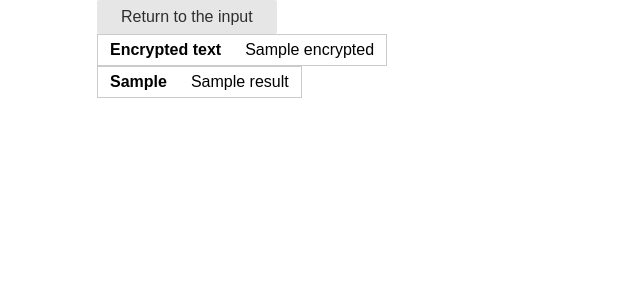
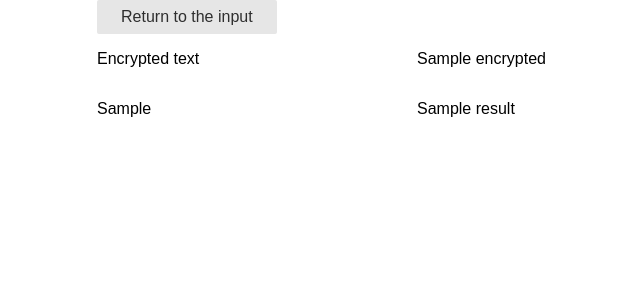
Before and after one commit to m-messiah/decrypter, a Django app: template decrypter/templates/answer.html in a window 1280 px wide. Shown: the top 300 px of the page, without its empty margins (223-863 px from the left). Run offline with Django 3.2, Linux system fonts and the light colour scheme; the template is opened without the code that fills it: most values are stand-ins (such as "Sample title", 1, 10 or a date in 2020); some libraries are stand-ins or nearby versions.

Commit message:
grid instead of table

```diff
--- a/decrypter/cryptoanalyzis.py
+++ b/decrypter/cryptoanalyzis.py
@@ -313,6 +313,7 @@ def anagram(encrypted):
             pass
     return "", ""
 
+
 def from_t9(encrypted):
     """
     Get text from T9
--- a/decrypter/templates/answer.html
+++ b/decrypter/templates/answer.html
@@ -2,14 +2,14 @@
 
 {% block title %}Decrypted{% endblock %}
 {% block content %}
-<table class="pure-table pure-table-horizontal"><tr><th>Encrypted text</th><td>{{ encrypted }}</td></tr></table>
-<table class="pure-table pure-table-horizontal">
+<div class="pure-g-r">
+    <div class="pure-u-1-2"><p>Encrypted text</p></div>
+    <div class="pure-u-1-2"><p>{{ encrypted }}</p></div>
+</div>
+<div class="pure-g">
     {% for typeCrypto,result in decrypted %}
-    <tbody>
-        <tr>
-            <th>{{ typeCrypto|safe }}</th><td>{{ result|safe }}</td>
-        </tr>
-    </tbody>
+    <div class="pure-u-1-2"><p>{{ typeCrypto|safe }}</p></div>
+    <div class="pure-u-1-2"><p>{{ result|safe }}</p></div>
     {% endfor %}
-</table>
+</div>
 {% endblock %}
```
